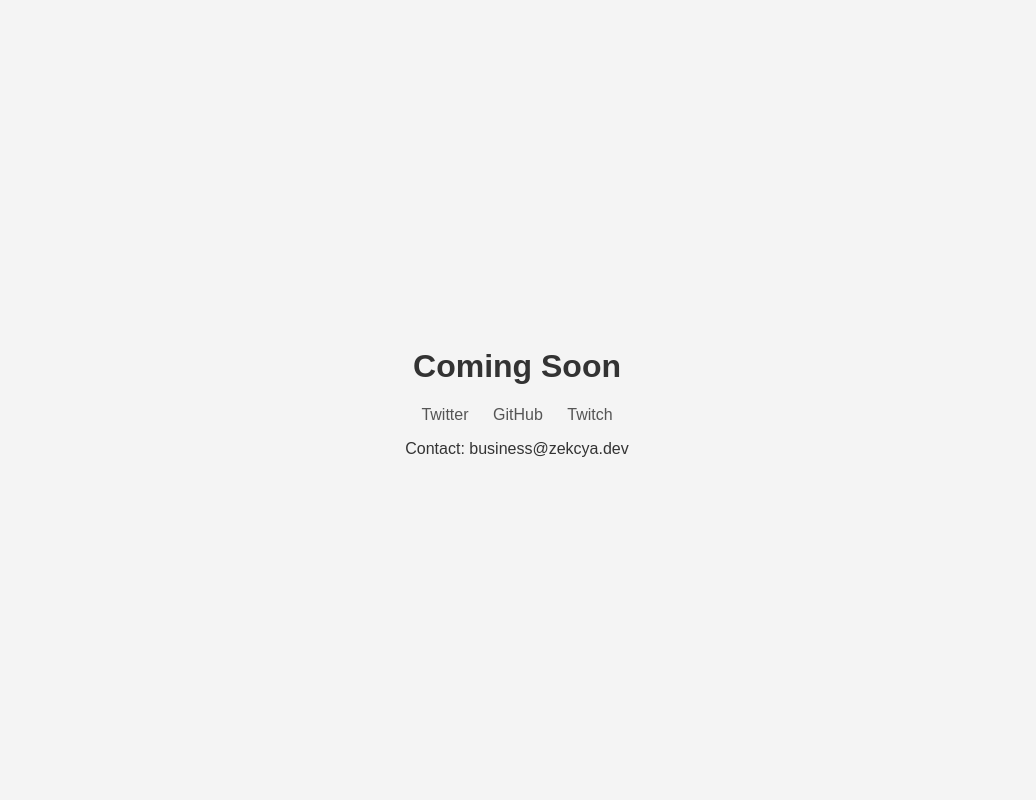
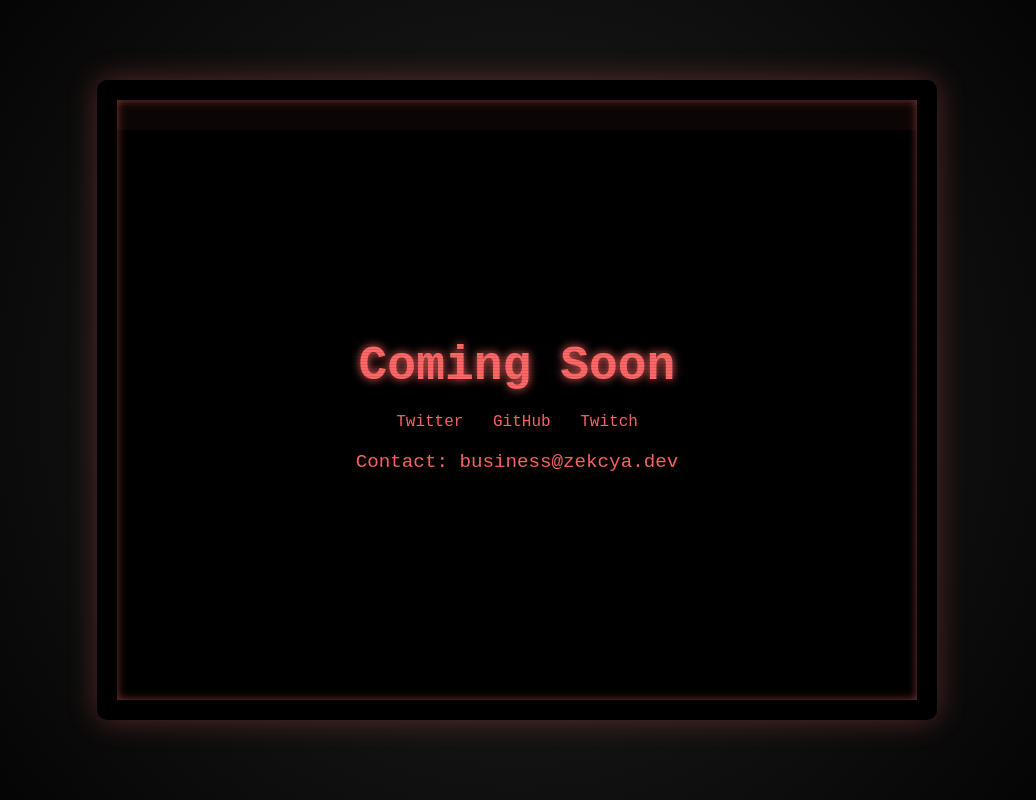
Before and after one commit to Zekcya/z-website, a plain HTML site: page index.html in a window 1280 px wide. Shown: the whole page, without its empty margins (123-1159 px from the left). Drawn offline with Linux system fonts and the light colour scheme.

Commit message:
Update style from just white screen

```diff
--- a/index.html
+++ b/index.html
@@ -8,6 +8,7 @@
     <link rel="icon" type="icon/png" href="icon.png" />
   </head>
   <body>
+    <div class="crt">
       <div class="container">
         <!-- Hello There -->
         <h1>Coming Soon</h1>
@@ -18,5 +19,8 @@
         </div>
         <p>Contact: business@zekcya.dev</p>
       </div>
+      <div class="scanlines"></div>
+    </div>
+    <script src="script.js"></script>
   </body>
 </html>
--- /dev/null
+++ b/script.js
@@ -0,0 +1,19 @@
+document.addEventListener("DOMContentLoaded", function () {
+    const crt = document.querySelector(".crt");
+
+    function randomFlicker() {
+      const delay = Math.random() * 300 + 100; // Random delay
+      setTimeout(() => {
+        const randomOpacity = Math.random() * 0.05 + 0.95; // Random opacity
+        crt.style.opacity = randomOpacity;
+
+        // Reset opacity
+        setTimeout(() => {
+          crt.style.opacity = 1;
+          randomFlicker(); // Schedule the next flicker randomly
+        }, Math.random() * 100 + 50); // Duration of flicker
+      }, delay);
+    }
+
+    randomFlicker();
+  });
--- a/styles.css
+++ b/styles.css
@@ -2,24 +2,84 @@ body,
 html {
   height: 100%;
   margin: 0;
-  font-family: Arial, sans-serif;
-  background-color: #f4f4f4;
-  color: #333;
+  font-family: "Courier New", Courier, monospace;
+  background: radial-gradient(circle, #222, #000);
+  color: #ff6666;
+  display: block;
+  overflow: hidden;
+}
+
+.crt {
+  position: absolute;
+  top: 50%;
+  left: 50%;
+  transform: translate(-50%, -50%);
+  width: 90vw;
+  height: 90vh;
+  max-width: 800px;
+  max-height: 600px;
+  background: #000;
+  border: 20px solid transparent;
+  border-radius: 10px;
+  box-shadow: 0 0 30px rgba(255, 102, 102, 0.3), inset 0 0 10px rgba(255, 102, 102, 0.5);
+  overflow: hidden;
   display: flex;
   align-items: center;
   justify-content: center;
 }
 
+.crt:before {
+  content: "";
+  position: absolute;
+  top: 0;
+  left: 0;
+  right: 0;
+  height: 5%;
+  background: rgba(255, 102, 102, 0.05);
+  z-index: 2;
+}
+
+.scanlines {
+  position: absolute;
+  top: 0;
+  left: 0;
+  width: 100%;
+  height: 100%;
+  background: repeating-linear-gradient(
+    to bottom,
+    rgba(0, 0, 0, 0.1),
+    rgba(0, 0, 0, 0.1) 1px,
+    transparent 1px,
+    transparent 3px
+  );
+  z-index: 3;
+  pointer-events: none;
+}
+
 .container {
+  position: relative;
+  z-index: 2;
   text-align: center;
+  padding: 20px;
+}
+
+h1 {
+  margin-bottom: 20px;
+  font-size: 3em;
+  text-shadow: 0 0 10px #ff6666;
 }
 
 .social-links a {
   margin: 0 10px;
-  color: #555;
+  color: #ff6666;
   text-decoration: none;
 }
 
 .social-links a:hover {
   text-decoration: underline;
 }
+
+p {
+  margin-top: 20px;
+  font-size: 1.2em;
+}
```
Lines whose indentation alone changed are shown as unchanged.
